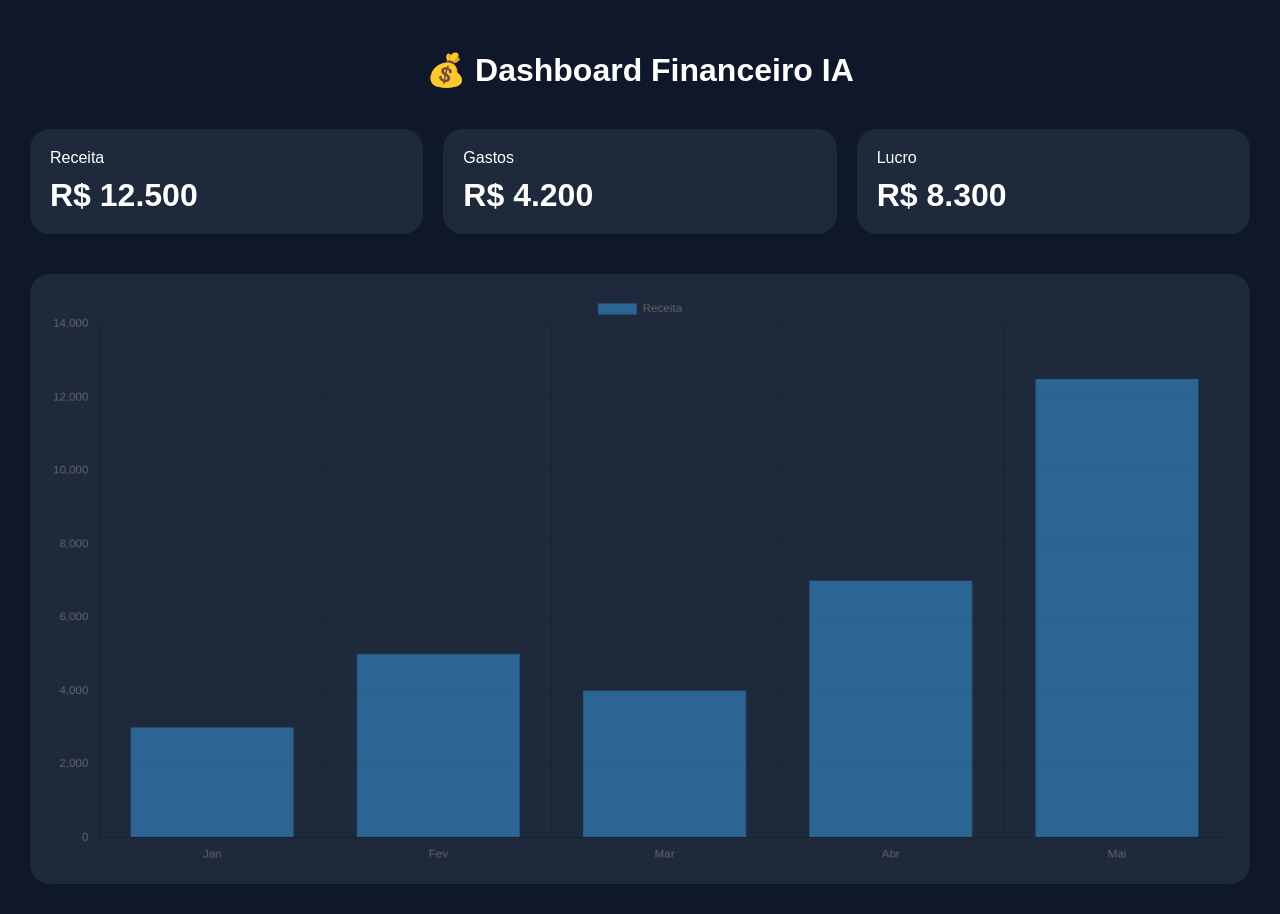
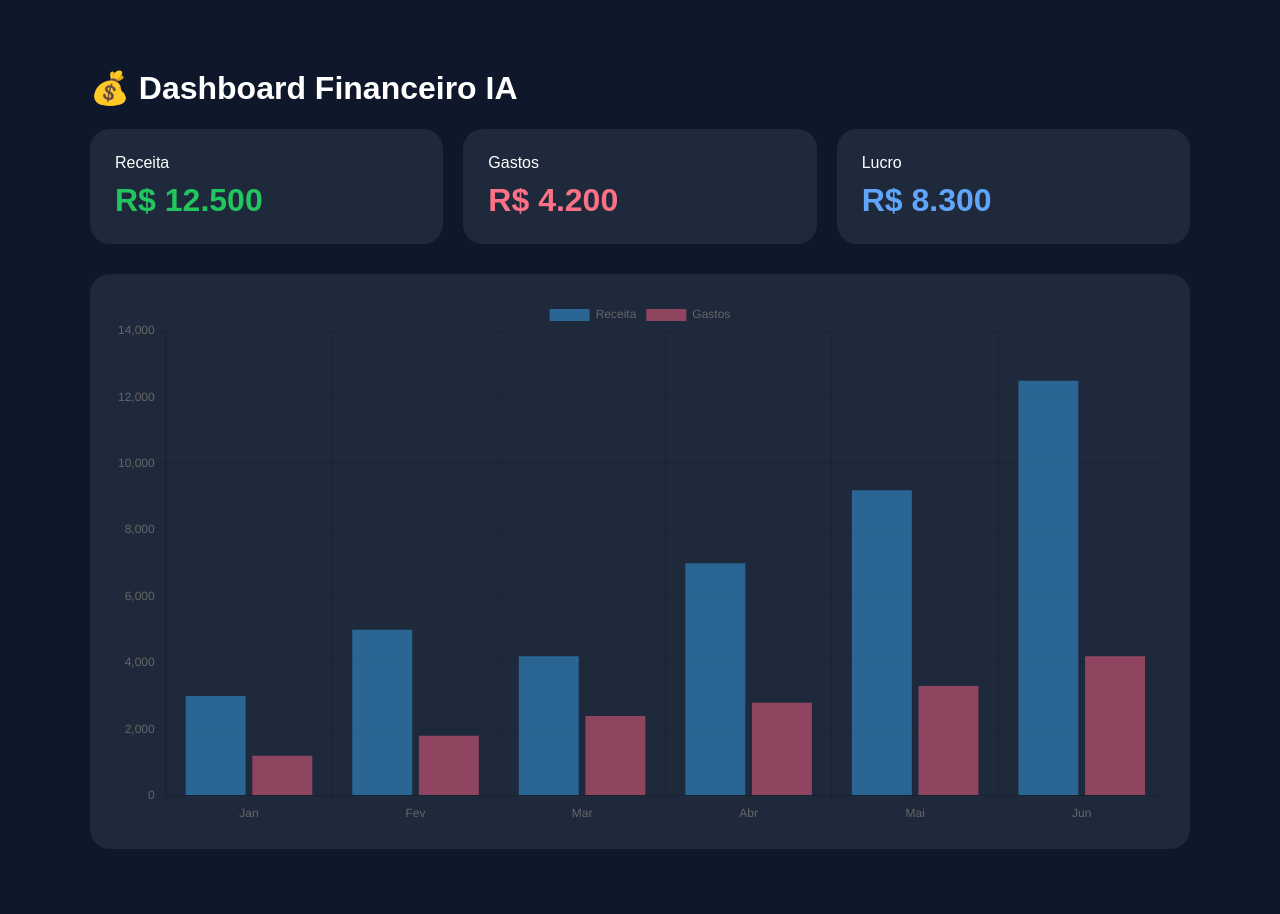
Before and after one commit to joseivictor/ia-deploy-gateway, a plain HTML site: page index.html in a window 1280 px wide. Drawn offline with nearby package versions, Linux system fonts and the light colour scheme.

Commit message:
Update dashboard layout and chart data

```diff
--- a/index.html
+++ b/index.html
@@ -3,34 +3,33 @@
 <head>
 <meta charset="UTF-8">
 <meta name="viewport" content="width=device-width, initial-scale=1.0">
-  <title>Dashboard Financeiro</title>
+<title>Dashboard IA</title>
 
 <script src="https://cdn.jsdelivr.net/npm/chart.js"></script>
 
 <style>
 body{
-      margin:0;
 background:#0f172a;
+font-family:Arial;
 color:white;
-      font-family:Arial;
-      padding:30px;
+padding:40px;
 }
 
-    h1{
-      text-align:center;
-      margin-bottom:40px;
+.container{
+max-width:1100px;
+margin:auto;
 }
 
 .cards{
 display:grid;
 grid-template-columns:repeat(auto-fit,minmax(220px,1fr));
 gap:20px;
-      margin-bottom:40px;
+margin-bottom:30px;
 }
 
 .card{
 background:#1e293b;
-      padding:20px;
+padding:25px;
 border-radius:20px;
 }
 
@@ -40,15 +39,21 @@
 margin-top:10px;
 }
 
-    canvas{
+.green{color:#22c55e;}
+.red{color:#fb7185;}
+.blue{color:#60a5fa;}
+
+.panel{
 background:#1e293b;
+padding:25px;
 border-radius:20px;
-      padding:20px;
 }
 </style>
 </head>
 
 <body>
+
+<div class="container">
 
 <h1>💰 Dashboard Financeiro IA</h1>
 
@@ -56,38 +61,44 @@
 
 <div class="card">
 Receita
-    <div class="value">R$ 12.500</div>
+<div class="value green">R$ 12.500</div>
 </div>
 
 <div class="card">
 Gastos
-    <div class="value">R$ 4.200</div>
+<div class="value red">R$ 4.200</div>
 </div>
 
 <div class="card">
 Lucro
-    <div class="value">R$ 8.300</div>
+<div class="value blue">R$ 8.300</div>
 </div>
 
 </div>
 
+<div class="panel">
 <canvas id="grafico"></canvas>
+</div>
+
+</div>
 
 <script>
-
-const ctx = document.getElementById('grafico');
-
-new Chart(ctx, {
-    type: 'bar',
-    data: {
-        labels: ['Jan', 'Fev', 'Mar', 'Abr', 'Mai'],
-        datasets: [{
-            label: 'Receita',
-            data: [3000, 5000, 4000, 7000, 12500]
-        }]
+new Chart(document.getElementById('grafico'),{
+type:'bar',
+data:{
+labels:['Jan','Fev','Mar','Abr','Mai','Jun'],
+datasets:[
+{
+label:'Receita',
+data:[3000,5000,4200,7000,9200,12500]
+},
+{
+label:'Gastos',
+data:[1200,1800,2400,2800,3300,4200]
+}
+]
 }
 });
-
 </script>
 
 </body>
```
Lines whose indentation alone changed are shown as unchanged.
